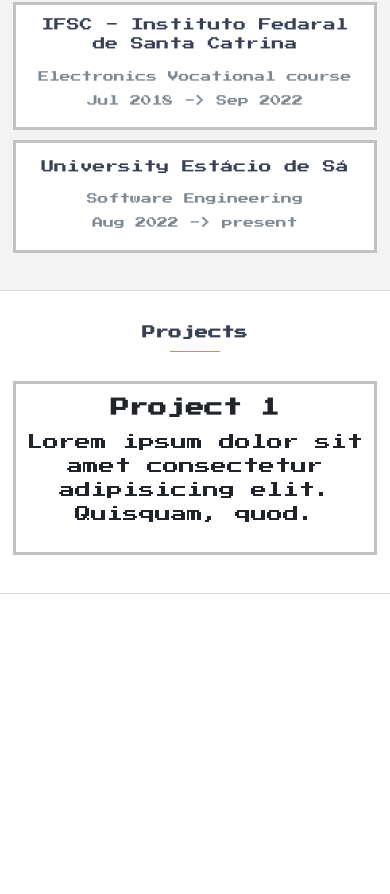
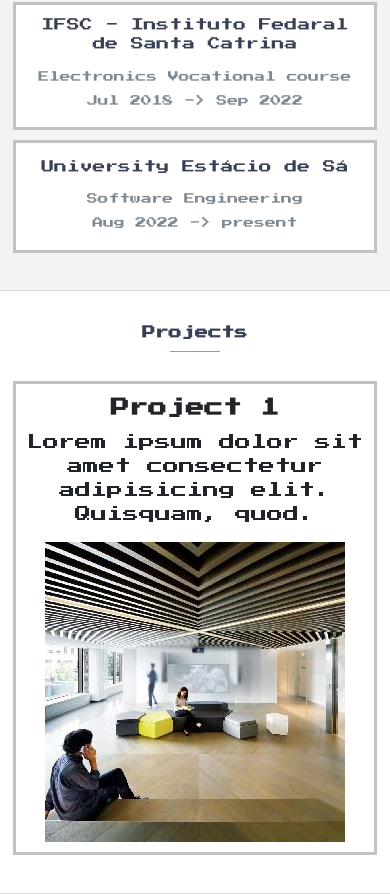
Before and after one commit to gab5987/protfolio-v2, a React (Create React App) app: page /content in a window 390 px wide. Shown: the part 1527-2421 px from the top of the page. Before the commit the page ends 2121 px from the top, so only its background shows below. Built offline with nearby package versions, Linux system fonts and the light colour scheme.

Commit message:
Fix: Projects section on mobile

```diff
--- a/src/Content.scss
+++ b/src/Content.scss
@@ -101,13 +101,14 @@
   }
 }
 
-.projects-container {
-  display: flex;
+.container {
   background: #fff;
   padding: 10px;
   margin-bottom: 10px;
   border: 3px solid #c2c2c2;
-
+}
+.projects {
+  display: flex;
   .cc-text {
     .link-holder {
       display: inline-block;
--- a/src/Content.tsx
+++ b/src/Content.tsx
@@ -1,7 +1,7 @@
 import React from "react";
 import "./App.scss";
 import "./Content.scss";
-import {sharedData} from "./data/content.js";
+import { sharedData } from "./data/content.js";
 var background = require("./data/bg-img2.gif");
 
 const styleHeader = {
@@ -11,8 +11,7 @@
   webkitTextStroke: ".3px black",
 };
 
-export default class Content extends React.Component<
-{}, { windowWidth: any }> {
+export default class Content extends React.Component<{}, { windowWidth: any }> {
   constructor(props: never) {
     super(props);
     this.state = {
@@ -21,7 +20,9 @@
   }
 
   componentDidMount(): void {
-    window.addEventListener("resize", () => this.setState({ windowWidth: window.innerWidth }));
+    window.addEventListener("resize", () =>
+      this.setState({ windowWidth: window.innerWidth })
+    );
   }
 
   render() {
@@ -88,23 +89,39 @@
           </div>
 
           {sharedData.projects.itens.map((item: any) => {
-                return(
-                    <div className="projects-container">
+            return (
+              <div
+                className={
+                  this.state.windowWidth > 900
+                    ? "projects container"
+                    : "container"
+                }
+              >
                 <div className="cc-image">
-                            { this.state.windowWidth > 900 && <img src={item.image} alt="project image"/>}
+                  {this.state.windowWidth > 900 && (
+                    <img src={item.image} alt="project image" />
+                  )}
                 </div>
                 <div className="cc-text">
                   <h3>{item.title}</h3>
                   <p>{item.description}</p>
-                            {item.link && <div className="link-holder"><a onClick={() => window.open(`${item.link}`, '_blank')} >view more</a></div>}
+                  {item.link && (
+                    <div className="link-holder">
+                      <a onClick={() => window.open(`${item.link}`, "_blank")}>
+                        view more
+                      </a>
                     </div>
+                  )}
+                </div>
+                {this.state.windowWidth < 900 && (
+                  <img src={item.image} alt="project image" />
+                )}
               </div>
             );
           })}
         </section>
 
-        <section className="footer">
-        </section>
+        <section className="footer"></section>
       </>
     );
   }
```
Lines whose indentation alone changed are shown as unchanged.
